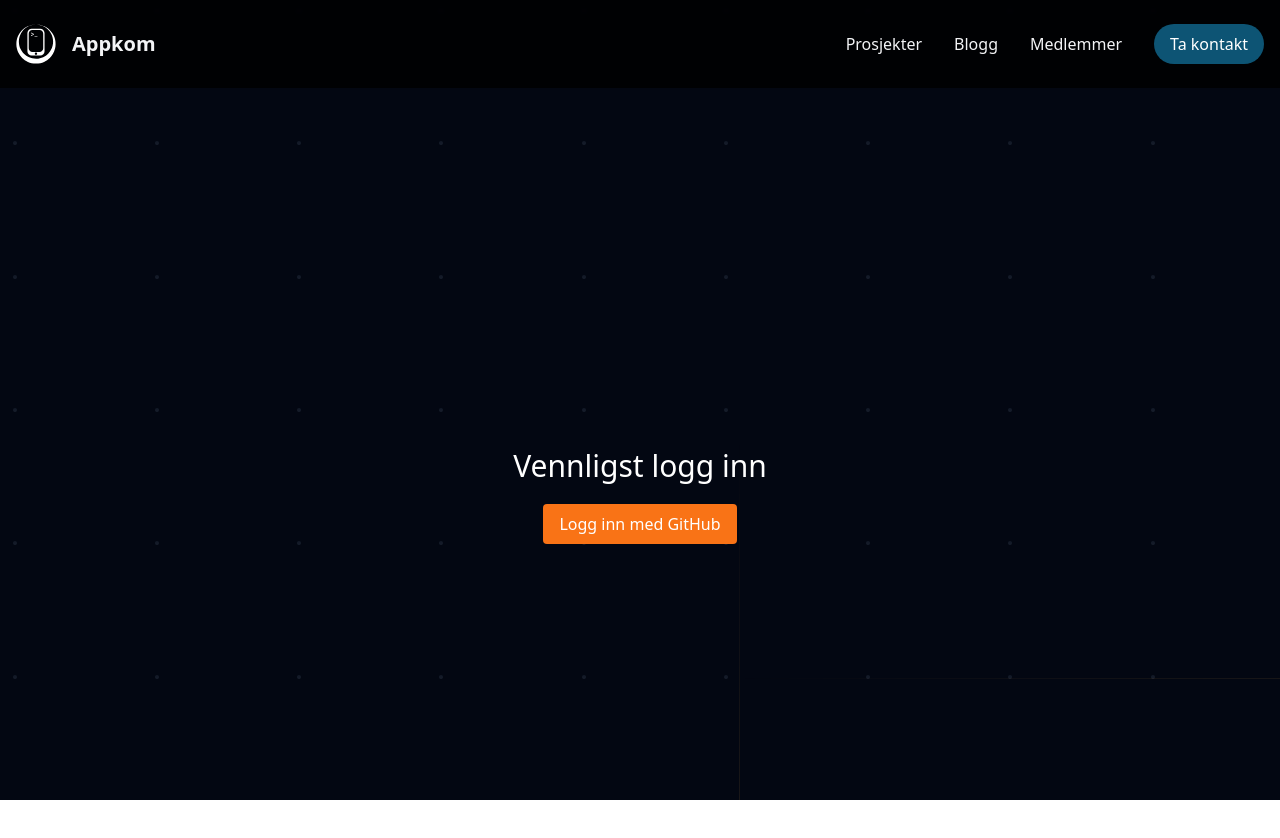
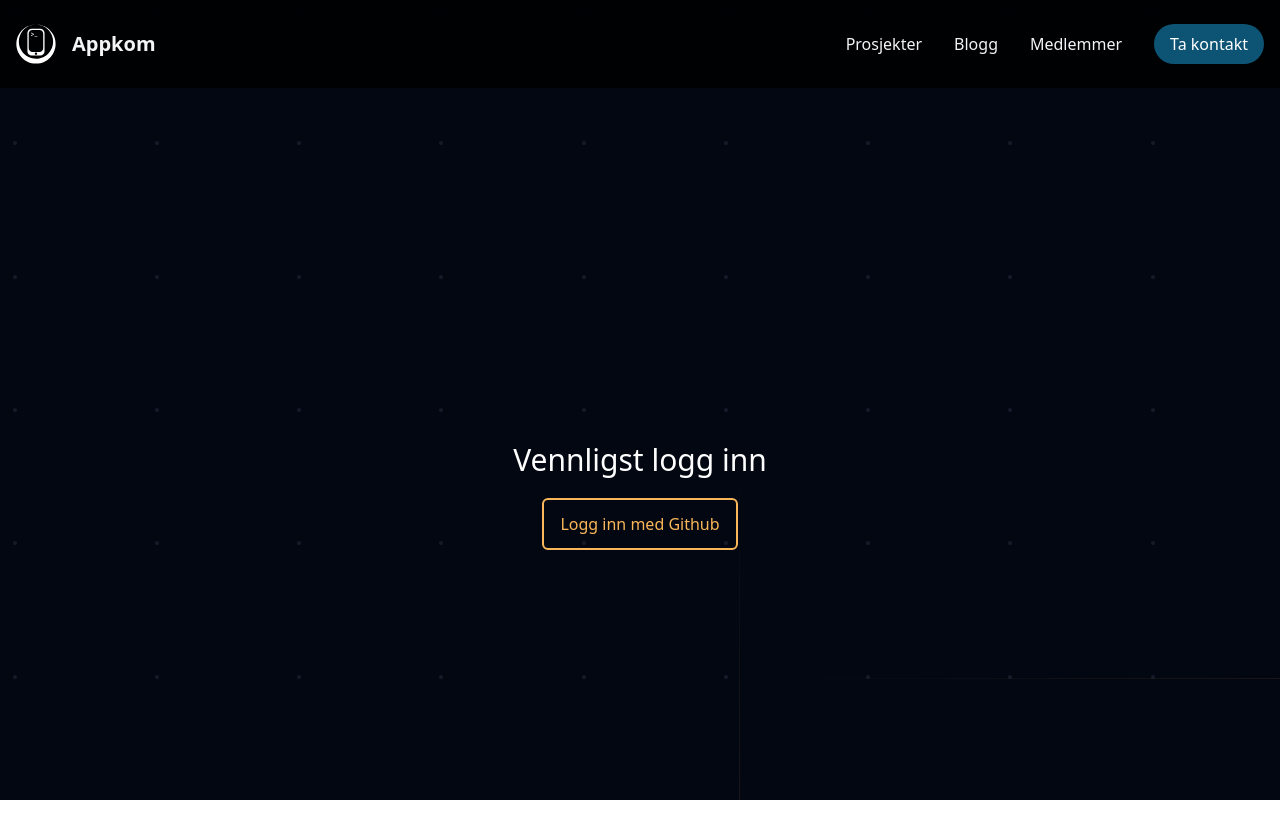
Before and after one commit to appKom/home, a Next.js app: page /admin/projects in a window 1280 px wide. Shown: the top 838 px of the page. Built offline with nearby package versions, Linux system fonts and the light colour scheme; no server answers.

Commit message:
tweak here and there

```diff
--- a/app/admin/layout.tsx
+++ b/app/admin/layout.tsx
@@ -3,6 +3,7 @@
 import { ReactNode } from "react";
 import { SessionProvider, signIn, signOut, useSession } from "next-auth/react";
 import { Toaster } from "react-hot-toast";
+import { Button } from "@/components/Button";
 
 interface AdminLayoutProps {
   children: ReactNode;
@@ -39,12 +40,11 @@ const AdminLayout = ({ children }: AdminLayoutProps) => {
       <div className="flex flex-col items-center justify-center min-h-screen">
         <div className="flex flex-col items-center justify-center px-6 gap-5">
           <h1 className="text-3xl">Vennligst logg inn</h1>
-          <button
-            className="px-4 py-2 bg-orange-500 text-white rounded hover:bg-orange-600"
+          <Button
+            title="Logg inn med Github"
+            color="onlineOrange"
             onClick={handleLogin}
-          >
-            Logg inn med GitHub
-          </button>
+          />
         </div>
       </div>
     );
--- a/components/form/SelectMember.tsx
+++ b/components/form/SelectMember.tsx
@@ -143,20 +143,6 @@ export function MemberSelect({
     };
   }, []);
 
-  if (isLoading) {
-    return (
-      <div className="text-white flex items-center justify-center">
-        <div className="text-center">
-          <div className="inline-block animate-spin rounded-full h-16 w-16 border-y-2  mb-4"></div>
-          <h2 className="text-2xl font-semibold">Laster inn medlemmer...</h2>
-          <p className="text-slate-400 mt-2">
-            Vennligst vent mens vi henter medlemmer
-          </p>
-        </div>
-      </div>
-    );
-  }
-
   return (
     <div className="w-full mt-8 z-50  relative" ref={dropdownRef}>
       <label className="block text-sm font-medium text-gray-200">
@@ -172,7 +158,7 @@ export function MemberSelect({
           : `Velg ${isBlog ? "forfatter" : "medlem"}`}
       </button>
       {isOpen && (
-        <div className="absolute z-10 w-full max-w-md mt-1 bg-gray-700 border border-gray-300 rounded-md shadow-lg">
+        <div className="absolute z-10 w-full  mt-1 bg-gray-700 border border-gray-300 rounded-md shadow-lg">
           <input
             type="text"
             className="w-full px-4 py-2 bg-gray-800 border-b border-gray-300 focus:outline-none focus:ring-2 focus:ring-blue-500"
@@ -180,7 +166,8 @@ export function MemberSelect({
             value={searchTerm}
             onChange={(e) => setSearchTerm(e.target.value)}
           />
-          <ul className="max-h-60 max-w-lg w-full overflow-auto">
+          {members ? (
+            <ul className="max-h-60 w-full overflow-auto">
               {filteredMembers.map((member) => (
                 <li
                   key={member.id}
@@ -201,6 +188,19 @@ export function MemberSelect({
                 </li>
               )}
             </ul>
+          ) : (
+            <div className="text-white flex items-center justify-center">
+              <div className="text-center">
+                <div className="inline-block animate-spin rounded-full h-16 w-16 border-y-2  mb-4"></div>
+                <h2 className="text-2xl font-semibold">
+                  Laster inn medlemmer...
+                </h2>
+                <p className="text-slate-400 mt-2">
+                  Vennligst vent mens vi henter medlemmer
+                </p>
+              </div>
+            </div>
+          )}
         </div>
       )}
     </div>
```
Lines whose indentation alone changed are shown as unchanged.
